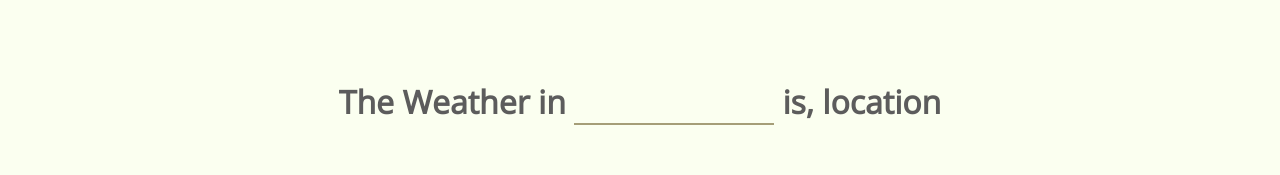
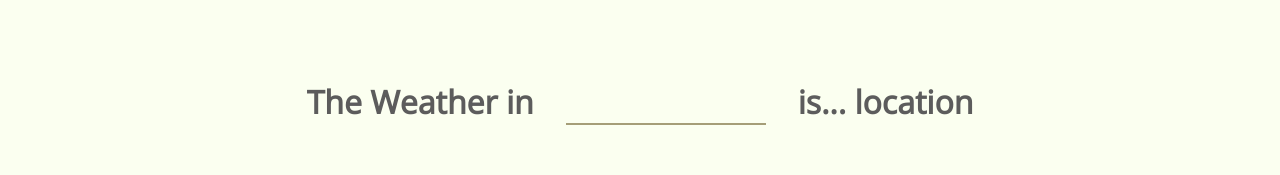
Before and after one commit to Git-Senin/Weather-App, a React (Vite) app in the folder my-react-app/: page / in a window 1280 px wide. Shown: the top 175 px of the page. Built offline with nearby package versions, Linux system fonts and the light colour scheme.

Commit message:
header cleanup
preparation for dynamic width

```diff
--- a/my-react-app/src/components/Header/Header.jsx
+++ b/my-react-app/src/components/Header/Header.jsx
@@ -7,13 +7,17 @@ function Header() {
 
     function handleLocationChange(e) {
         setLocation(e.target.value);
-        console.log(e)
     }
 
     return(
         <header className={styles.Header}>
             <h1>
-                The Weather in <input className={styles.Header__input} onChange={handleLocationChange}/> is, <span>{location}</span>
+                The Weather in
+                <input
+                    className={styles.Header__input}
+                    onChange={handleLocationChange}
+                />
+                 is... <span>{location || "location"}</span>
             </h1>
         </header>
     )
--- a/my-react-app/src/components/Header/Header.module.scss
+++ b/my-react-app/src/components/Header/Header.module.scss
@@ -8,7 +8,7 @@
     color: hsl(0, 0%, 36%);
 
     &__input {
-        margin: 0;
+        margin: 0 1em;
         padding: 0;
         width: 200px;
         border: none;
@@ -19,7 +19,7 @@
 
         font: inherit;
         text-align: center;
-        color: hsla(0, 0%, 0%, 0);
+        color: hsl(42, 100%, 39%);
         transition: ease-in-out 300ms;
 
 
@@ -28,9 +28,6 @@
             background-color: hsla(0, 0%, 1%, 0.1);
         }
 
-        &::after{
-            content: "yo";
-        }
     }
 
 }
```
